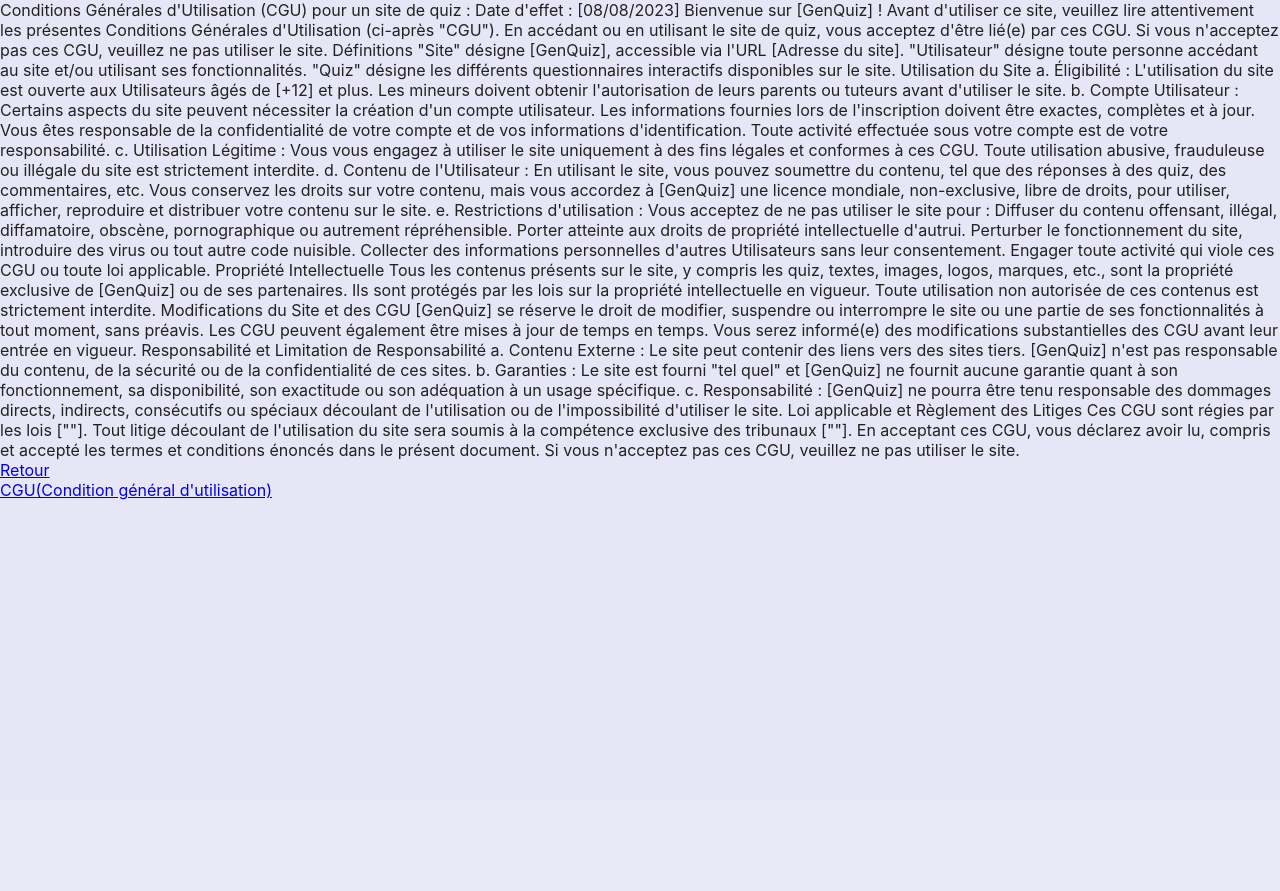
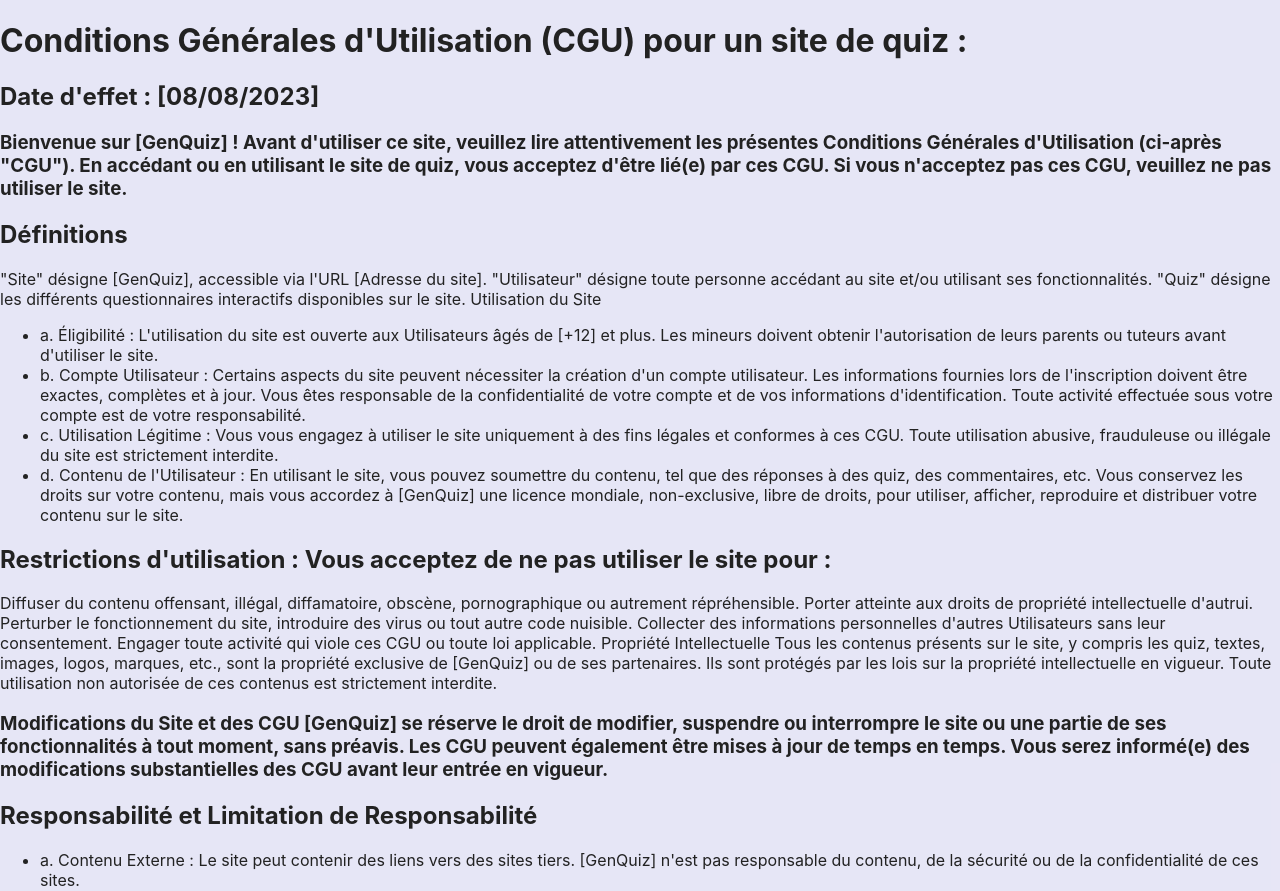
Before and after one commit to Sueysz/gen-quiz, a React (Vite) app: page /CGU in a window 1280 px wide. Shown: the top 891 px of the page. Before the commit the page ends 800 px from the top, so only its background shows below. Built offline with nearby package versions, Linux system fonts and the light colour scheme; no server answers.

Commit message:
style for cgu

```diff
--- a/src/index.css
+++ b/src/index.css
@@ -7,7 +7,7 @@
 body,html{
   display: flex;
   flex-direction: column;
-  height: 100%;
+  min-height: 100vh;
   background-color:#e7e6f6e1;
   padding: 0;
   margin: 0;
--- a/src/pages/CGU.jsx
+++ b/src/pages/CGU.jsx
@@ -5,49 +5,61 @@
     return (<>
         <div>
 
-            Conditions Générales d'Utilisation (CGU) pour un site de quiz :
+            <h1>Conditions Générales d'Utilisation (CGU) pour un site de quiz :</h1>
 
-            Date d'effet : [08/08/2023]
+            <h2>Date d'effet : [08/08/2023]</h2>
 
-            Bienvenue sur [GenQuiz] ! Avant d'utiliser ce site, veuillez lire attentivement les présentes Conditions Générales d'Utilisation (ci-après "CGU"). En accédant ou en utilisant le site de quiz, vous acceptez d'être lié(e) par ces CGU. Si vous n'acceptez pas ces CGU, veuillez ne pas utiliser le site.
+            <h3>Bienvenue sur [GenQuiz] ! Avant d'utiliser ce site, veuillez lire attentivement les présentes Conditions Générales d'Utilisation (ci-après "CGU"). En accédant ou en utilisant le site de quiz, vous acceptez d'être lié(e) par ces CGU. Si vous n'acceptez pas ces CGU, veuillez ne pas utiliser le site.</h3>
 
-            Définitions
-            "Site" désigne [GenQuiz], accessible via l'URL [Adresse du site].
+            <h2>Définitions</h2>
+            <p>"Site" désigne [GenQuiz], accessible via l'URL [Adresse du site].
                 "Utilisateur" désigne toute personne accédant au site et/ou utilisant ses fonctionnalités.
                 "Quiz" désigne les différents questionnaires interactifs disponibles sur le site.
                 Utilisation du Site
-            a. Éligibilité : L'utilisation du site est ouverte aux Utilisateurs âgés de [+12] et plus. Les mineurs doivent obtenir l'autorisation de leurs parents ou tuteurs avant d'utiliser le site.
+            </p>
+            <ul>
+                <li>a. Éligibilité : L'utilisation du site est ouverte aux Utilisateurs âgés de [+12] et plus. Les mineurs doivent obtenir l'autorisation de leurs parents ou tuteurs avant d'utiliser le site.</li>
 
-            b. Compte Utilisateur : Certains aspects du site peuvent nécessiter la création d'un compte utilisateur. Les informations fournies lors de l'inscription doivent être exactes, complètes et à jour. Vous êtes responsable de la confidentialité de votre compte et de vos informations d'identification. Toute activité effectuée sous votre compte est de votre responsabilité.
+                <li>b. Compte Utilisateur : Certains aspects du site peuvent nécessiter la création d'un compte utilisateur. Les informations fournies lors de l'inscription doivent être exactes, complètes et à jour. Vous êtes responsable de la confidentialité de votre compte et de vos informations d'identification. Toute activité effectuée sous votre compte est de votre responsabilité.</li>
 
-            c. Utilisation Légitime : Vous vous engagez à utiliser le site uniquement à des fins légales et conformes à ces CGU. Toute utilisation abusive, frauduleuse ou illégale du site est strictement interdite.
+                <li>c. Utilisation Légitime : Vous vous engagez à utiliser le site uniquement à des fins légales et conformes à ces CGU. Toute utilisation abusive, frauduleuse ou illégale du site est strictement interdite.</li>
 
-            d. Contenu de l'Utilisateur : En utilisant le site, vous pouvez soumettre du contenu, tel que des réponses à des quiz, des commentaires, etc. Vous conservez les droits sur votre contenu, mais vous accordez à [GenQuiz] une licence mondiale, non-exclusive, libre de droits, pour utiliser, afficher, reproduire et distribuer votre contenu sur le site.
+                <li>d. Contenu de l'Utilisateur : En utilisant le site, vous pouvez soumettre du contenu, tel que des réponses à des quiz, des commentaires, etc. Vous conservez les droits sur votre contenu, mais vous accordez à [GenQuiz] une licence mondiale, non-exclusive, libre de droits, pour utiliser, afficher, reproduire et distribuer votre contenu sur le site.</li>
+            </ul>
 
-            e. Restrictions d'utilisation : Vous acceptez de ne pas utiliser le site pour :
 
-            Diffuser du contenu offensant, illégal, diffamatoire, obscène, pornographique ou autrement répréhensible.
+
+            <h2>Restrictions d'utilisation : Vous acceptez de ne pas utiliser le site pour :</h2>
+
+            <p>Diffuser du contenu offensant, illégal, diffamatoire, obscène, pornographique ou autrement répréhensible.
                 Porter atteinte aux droits de propriété intellectuelle d'autrui.
                 Perturber le fonctionnement du site, introduire des virus ou tout autre code nuisible.
                 Collecter des informations personnelles d'autres Utilisateurs sans leur consentement.
                 Engager toute activité qui viole ces CGU ou toute loi applicable.
                 Propriété Intellectuelle
                 Tous les contenus présents sur le site, y compris les quiz, textes, images, logos, marques, etc., sont la propriété exclusive de [GenQuiz] ou de ses partenaires. Ils sont protégés par les lois sur la propriété intellectuelle en vigueur. Toute utilisation non autorisée de ces contenus est strictement interdite.
+            </p>
 
+            <h3>
                 Modifications du Site et des CGU
                 [GenQuiz] se réserve le droit de modifier, suspendre ou interrompre le site ou une partie de ses fonctionnalités à tout moment, sans préavis. Les CGU peuvent également être mises à jour de temps en temps. Vous serez informé(e) des modifications substantielles des CGU avant leur entrée en vigueur.
+            </h3>
 
-            Responsabilité et Limitation de Responsabilité
-            a. Contenu Externe : Le site peut contenir des liens vers des sites tiers. [GenQuiz] n'est pas responsable du contenu, de la sécurité ou de la confidentialité de ces sites.
+            <h2>Responsabilité et Limitation de Responsabilité</h2>
+            <ul>
+                <li>a. Contenu Externe : Le site peut contenir des liens vers des sites tiers. [GenQuiz] n'est pas responsable du contenu, de la sécurité ou de la confidentialité de ces sites.</li>
 
-            b. Garanties : Le site est fourni "tel quel" et [GenQuiz] ne fournit aucune garantie quant à son fonctionnement, sa disponibilité, son exactitude ou son adéquation à un usage spécifique.
+                <li> b. Garanties : Le site est fourni "tel quel" et [GenQuiz] ne fournit aucune garantie quant à son fonctionnement, sa disponibilité, son exactitude ou son adéquation à un usage spécifique.</li>
 
-            c. Responsabilité : [GenQuiz] ne pourra être tenu responsable des dommages directs, indirects, consécutifs ou spéciaux découlant de l'utilisation ou de l'impossibilité d'utiliser le site.
-
+                <li>c. Responsabilité : [GenQuiz] ne pourra être tenu responsable des dommages directs, indirects, consécutifs ou spéciaux découlant de l'utilisation ou de l'impossibilité d'utiliser le site.</li>
+            </ul>
+            <h3>
                 Loi applicable et Règlement des Litiges
+            </h3>
+            <p>
                 Ces CGU sont régies par les lois [""]. Tout litige découlant de l'utilisation du site sera soumis à la compétence exclusive des tribunaux [""].
-
                 En acceptant ces CGU, vous déclarez avoir lu, compris et accepté les termes et conditions énoncés dans le présent document. Si vous n'acceptez pas ces CGU, veuillez ne pas utiliser le site.
+            </p>
         </div>
         <Link to={'/'}>Retour</Link>
     </>
```
Lines whose indentation alone changed are shown as unchanged.
